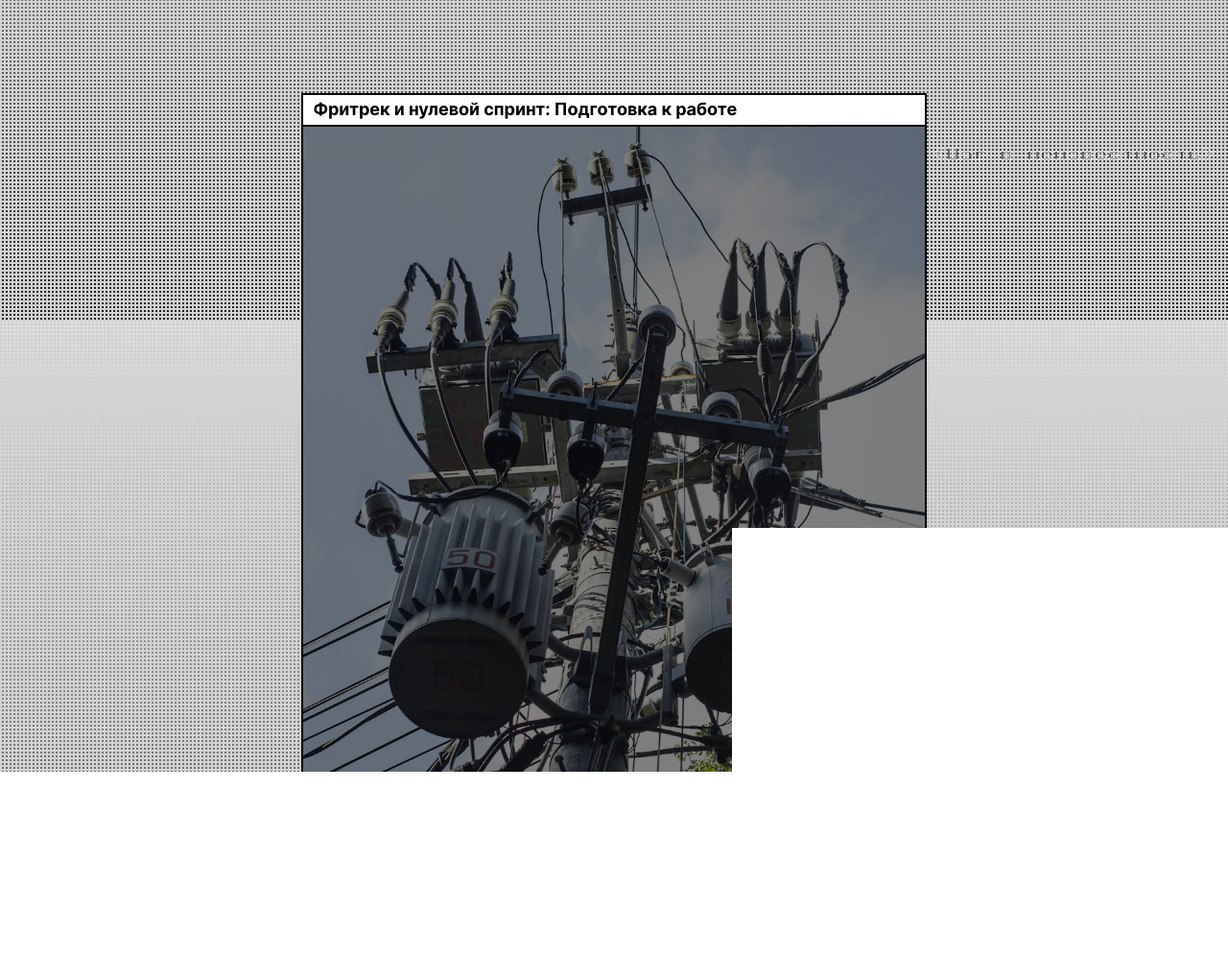
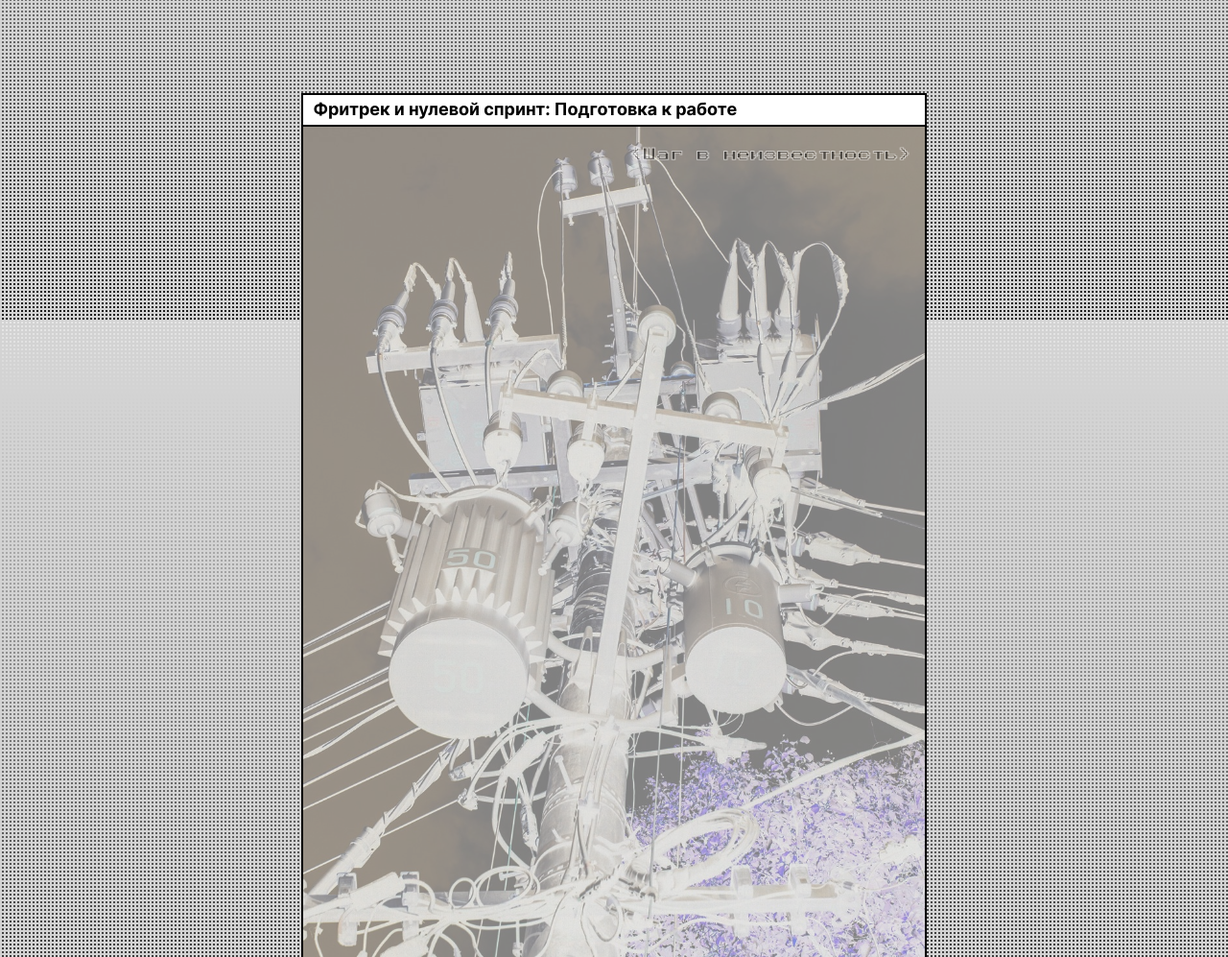
Before and after one commit to VitalyChy/zakrivayuschiy-teg-f, a plain HTML site: page index.html in a window 1280 px wide. Shown: the part 467-1464 px from the top of the page at 96% size. Drawn offline with Linux system fonts and the light colour scheme.

Commit message:
загрузка на Github ver. 2.1

```diff
--- a/styles/style.css
+++ b/styles/style.css
@@ -156,6 +156,7 @@
 }
 
 .section {
+  position: relative;
   border-top: 2px solid var(--accent-color);
   border-bottom: 2px solid var(--accent-color);
   block-size: clamp(23.438rem, 10.586rem + 54.836vw, 59.938rem);
@@ -178,7 +179,7 @@
 /* #### Фильтры #### */
 
 .brightness {
-  filter: brightness(50%);
+  filter: brightness(50%) invert(0.9);
 }
 
 .contrast {
@@ -209,8 +210,9 @@
   filter: invert(0.6);
 }
 
+/* #### ^^^^Фильтры^^^^ #### */
+
 .watermark {
-  content: '';
   position: absolute;
   padding-block-start: 22px;
   opacity: 50%;
@@ -218,7 +220,7 @@
   font-size: 14px;
   line-height: 14px;
   text-shadow:-1px 0 var(--watermark), 0 1px var(--watermark), 1px 0 var(--watermark), 0 -1px var(--watermark);
-  inset-inline-end: 13px;
+  inset-inline-end: min(13px);
   font-variation-settings: 'wght' var(--font-weight-text);
   mix-blend-mode: hard-light;
 }
@@ -370,8 +372,8 @@
  }
 
  .watermark {
-  inset-inline-end: 395px;
   padding-block-start: 25px;
+  inset-inline-end: 25px;
  }
 
  .save__button {
```
